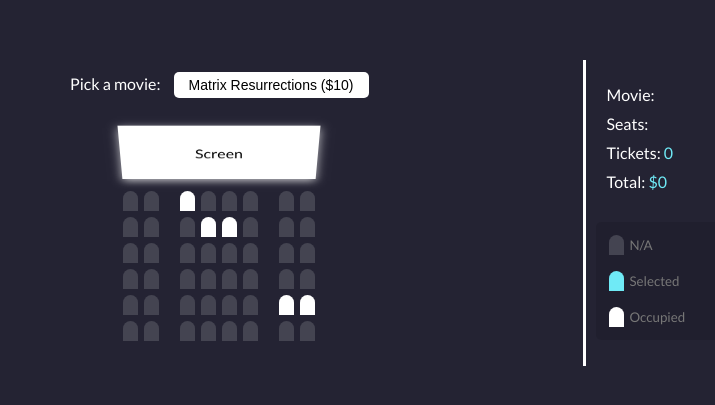
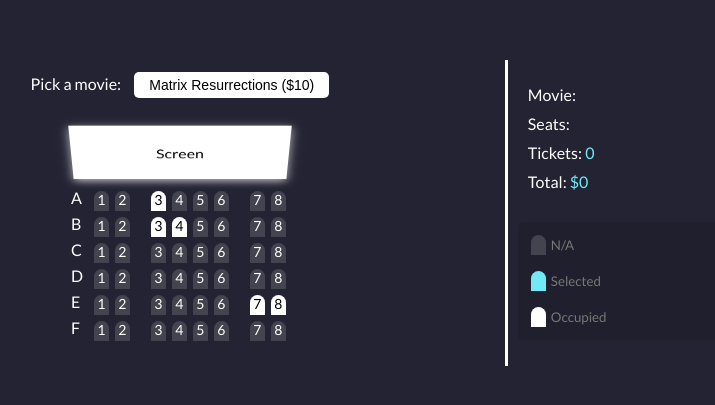
Before and after one commit to Anh-Huynh/vanillaJSProjects-movieSeatBooking, a plain HTML site: page index.htm in a window 1280 px wide. Shown: the part 187-592 px from the top of the page, without its empty margins (145-860 px from the left). Drawn offline with Linux system fonts and the light colour scheme.

Commit message:
(add) display seat number

```diff
--- a/index.htm
+++ b/index.htm
@@ -30,71 +30,77 @@
       <div class="container">
         <div class="screen">Screen</div>
         <div class="row">
-          <div class="seat"></div>
-          <div class="seat"></div>
-          <div class="seat occupied"></div>
-          <div class="seat"></div>
-          <div class="seat"></div>
-          <div class="seat"></div>
-          <div class="seat"></div>
-          <div class="seat"></div>
+          <div class="seat-row">A</div>
+          <div class="seat" data-seatId="1A">1</div>
+          <div class="seat" data-seatId="2A">2</div>
+          <div class="seat occupied" data-seatId="3A">3</div>
+          <div class="seat" data-seatId="4A">4</div>
+          <div class="seat" data-seatId="5A">5</div>
+          <div class="seat" data-seatId="6A">6</div>
+          <div class="seat" data-seatId="7A">7</div>
+          <div class="seat" data-seatId="8A">8</div>
         </div>
         <div class="row">
-          <div class="seat"></div>
-          <div class="seat"></div>
-          <div class="seat"></div>
-          <div class="seat occupied"></div>
-          <div class="seat occupied"></div>
-          <div class="seat"></div>
-          <div class="seat"></div>
-          <div class="seat"></div>
+          <div class="seat-row">B</div>
+          <div class="seat" data-seatId="1B">1</div>
+          <div class="seat" data-seatId="2B">2</div>
+          <div class="seat occupied" data-seatId="3B">3</div>
+          <div class="seat occupied" data-seatId="4B">4</div>
+          <div class="seat" data-seatId="5B">5</div>
+          <div class="seat" data-seatId="6B">6</div>
+          <div class="seat" data-seatId="7B">7</div>
+          <div class="seat" data-seatId="8B">8</div>
         </div>
         <div class="row">
-          <div class="seat"></div>
-          <div class="seat"></div>
-          <div class="seat"></div>
-          <div class="seat"></div>
-          <div class="seat"></div>
-          <div class="seat"></div>
-          <div class="seat"></div>
-          <div class="seat"></div>
+          <div class="seat-row">C</div>
+          <div class="seat" data-seatId="1C">1</div>
+          <div class="seat" data-seatId="2C">2</div>
+          <div class="seat" data-seatId="3C">3</div>
+          <div class="seat" data-seatId="4C">4</div>
+          <div class="seat" data-seatId="5C">5</div>
+          <div class="seat" data-seatId="6C">6</div>
+          <div class="seat" data-seatId="7C">7</div>
+          <div class="seat" data-seatId="8C">8</div>
         </div>
         <div class="row">
-          <div class="seat"></div>
-          <div class="seat"></div>
-          <div class="seat"></div>
-          <div class="seat"></div>
-          <div class="seat"></div>
-          <div class="seat"></div>
-          <div class="seat"></div>
-          <div class="seat"></div>
+          <div class="seat-row">D</div>
+          <div class="seat" data-seatId="1D">1</div>
+          <div class="seat" data-seatId="2D">2</div>
+          <div class="seat" data-seatId="3D">3</div>
+          <div class="seat" data-seatId="4D">4</div>
+          <div class="seat" data-seatId="5D">5</div>
+          <div class="seat" data-seatId="6D">6</div>
+          <div class="seat" data-seatId="7D">7</div>
+          <div class="seat" data-seatId="8D">8</div>
         </div>
         <div class="row">
-          <div class="seat"></div>
-          <div class="seat"></div>
-          <div class="seat"></div>
-          <div class="seat"></div>
-          <div class="seat"></div>
-          <div class="seat"></div>
-          <div class="seat occupied"></div>
-          <div class="seat occupied"></div>
+          <div class="seat-row">E</div>
+          <div class="seat" data-seatId="1E">1</div>
+          <div class="seat" data-seatId="2E">2</div>
+          <div class="seat" data-seatId="3E">3</div>
+          <div class="seat" data-seatId="4E">4</div>
+          <div class="seat" data-seatId="5E">5</div>
+          <div class="seat" data-seatId="6E">6</div>
+          <div class="seat occupied" data-seatId="7E">7</div>
+          <div class="seat occupied" data-seatId="8E">8</div>
         </div>
         <div class="row">
-          <div class="seat"></div>
-          <div class="seat"></div>
-          <div class="seat"></div>
-          <div class="seat"></div>
-          <div class="seat"></div>
-          <div class="seat"></div>
-          <div class="seat"></div>
-          <div class="seat"></div>
+          <div class="seat-row">F</div>
+          <div class="seat" data-seatId="1F">1</div>
+          <div class="seat" data-seatId="2F">2</div>
+          <div class="seat" data-seatId="3F">3</div>
+          <div class="seat" data-seatId="4F">4</div>
+          <div class="seat" data-seatId="5F">5</div>
+          <div class="seat" data-seatId="6F">6</div>
+          <div class="seat" data-seatId="7F">7</div>
+          <div class="seat" data-seatId="8F">8</div>
         </div>
       </div>
     </div>
     <div class="selection-summary">
       <div class="content">
         <p class="text">Movie: <span id="movie-title"></span></p>
-        <p class="text">Seats:</p>
+        <p class="text">Seats: <span id="movie-seat"</p>
         <p class="text">Tickets: <span id="count">0</span></p>
         <p class="text">Total: <span id="total">$0</span></p>
       </div>
--- a/script.js
+++ b/script.js
@@ -4,6 +4,7 @@
 const totalPriceText = document.getElementById('total');
 const selectedMovie = document.getElementById('movie');
 const movieTitle = document.getElementById('movie-title');
+const movieSeat = document.getElementById('movie-seat');
 
 populateUI();
 
@@ -11,6 +12,8 @@
 function updateSelectedCount() {
   const selectedMoviePrice = +localStorage.getItem('moviePrice');
   const selectedMovideTitle = localStorage.getItem('movieTitle');
+  const seatIds = JSON.parse(localStorage.getItem('seatIds'));
+  console.log(seatIds.toString());
 
   const moviePrice = selectedMoviePrice
     ? selectedMoviePrice
@@ -24,15 +27,20 @@
   seatCountText.innerText = totalSelectedSeats;
   totalPriceText.innerText = `$${moviePrice * totalSelectedSeats}`;
   movieTitle.innerText = selectedMovideTitle;
+  movieSeat.innerText = seatIds.join(' ');
 }
 
-function saveSeatSelection() {
+function saveSeatSelection(e) {
   const selectedSeats = document.querySelectorAll('.row .selected');
 
   const selectedSeatIndex = [...selectedSeats].map((seat) =>
     [...seats].indexOf(seat)
   );
+  const selectedSeatId = [...selectedSeats].map((seat) => seat.dataset.seatid);
+  console.log(selectedSeatId);
+
   localStorage.setItem('seatSelection', JSON.stringify(selectedSeatIndex));
+  localStorage.setItem('seatIds', JSON.stringify(selectedSeatId));
 }
 
 function saveMovieSelection(moviePrice, movieIndex, movieTitle) {
@@ -65,8 +73,8 @@
     !e.target.classList.contains('occupied')
   ) {
     e.target.classList.toggle('selected');
+    saveSeatSelection(e);
     updateSelectedCount();
-    saveSeatSelection();
   }
 });
 
--- a/style.css
+++ b/style.css
@@ -58,8 +58,10 @@
   margin: 3px;
   border-top-left-radius: 10px;
   border-top-right-radius: 10px;
+  font-size: 14px;
+  text-align: center;
 }
-.seat:nth-of-type(2) {
+.seat:nth-of-type(3) {
   margin-right: 18px;
 }
 .seat:nth-last-of-type(2) {
@@ -67,9 +69,11 @@
 }
 .seat.occupied {
   background-color: #fff;
+  color: black;
 }
 .seat.selected {
   background-color: #6feaf6;
+  color: black;
 }
 
 .seat:not(.occupied):hover {
@@ -85,6 +89,10 @@
   display: flex;
 }
 
+.seat-row {
+  margin-right: 10px;
+  width: 10px;
+}
 .show-case {
   display: flex;
   flex-direction: column;
@@ -125,6 +133,7 @@
 div.content {
   padding: 5px 10px;
   border-radius: 5px;
+  width: 20vw;
 }
 p.text span {
   color: #6feaf6;
```
